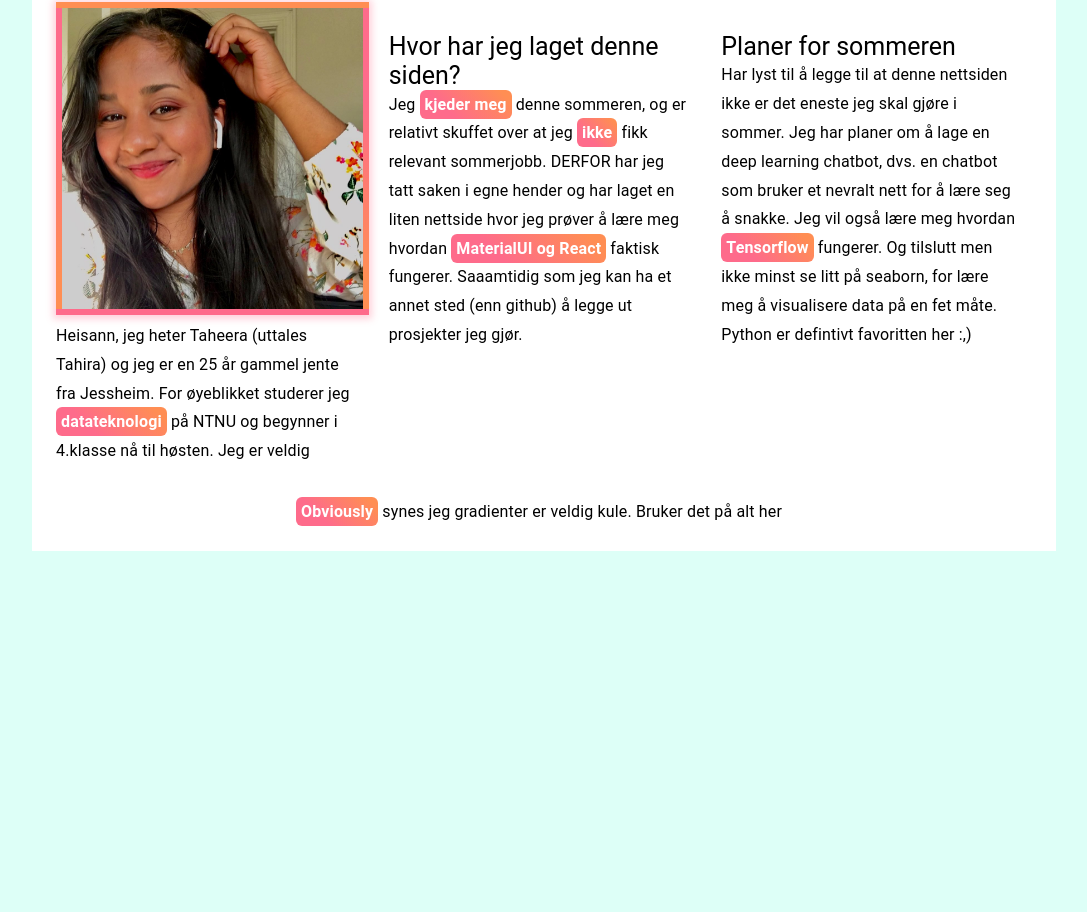
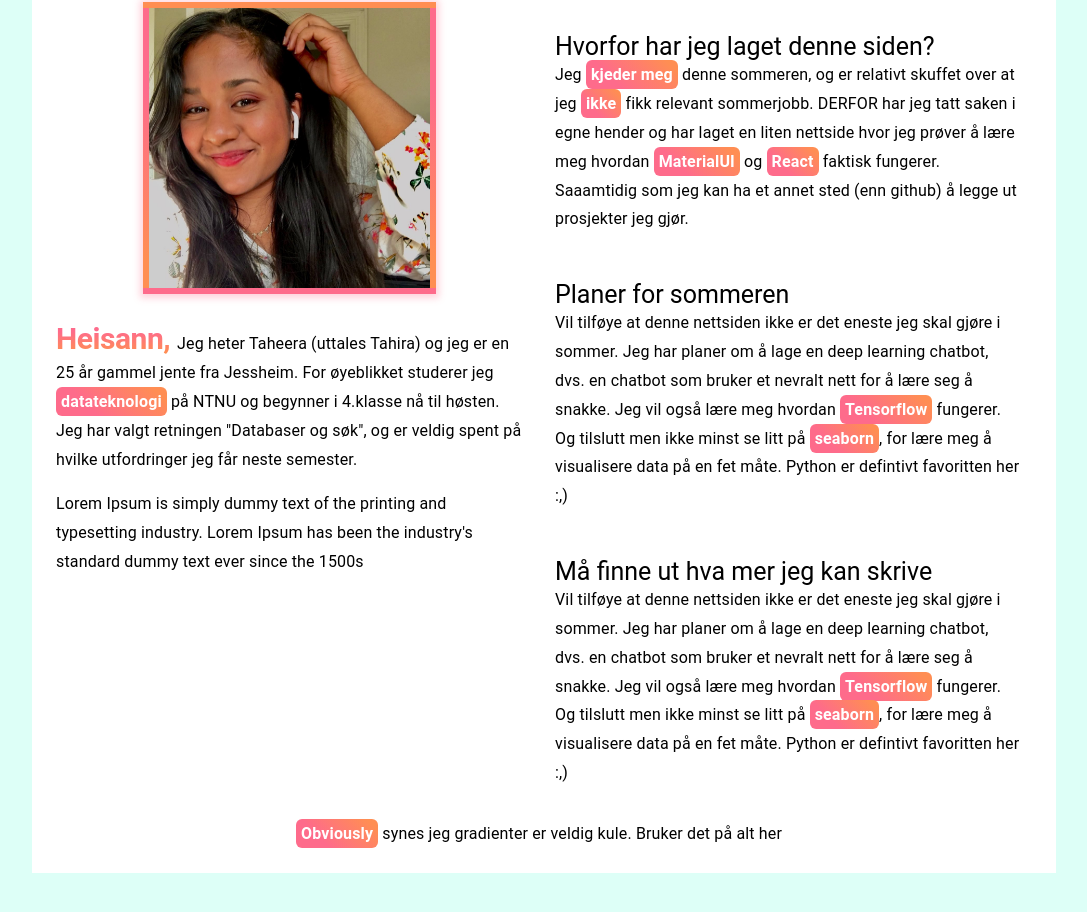
Before and after one commit to taheeraahmed/Making-a-react-app, a React (Create React App) app: page / in a window 1280 px wide. Shown: the part 442-1354 px from the top of the page, without its empty margins (96-1183 px from the left). Before the commit the page ends 1041 px from the top, so only its background shows below. Built offline with nearby package versions, Linux system fonts and the light colour scheme.

Commit message:
Minor fix

```diff
--- a/src/components/Navbar.js
+++ b/src/components/Navbar.js
@@ -22,6 +22,8 @@ import web from '../icons/web.svg'
 import drama from '../icons/drama.svg'
 import customerService from '../icons/customerService.svg'
 import ListTech2 from './ListTech/ListTech';
+import GridBase from "@material-ui/core/Grid";
+
 
 function TabPanel(props) {
   const { children, value, index, ...other } = props;
@@ -84,6 +86,10 @@ const useStyles = makeStyles({
     textAlign: 'left',
     fontSize: 25,
     paddingTop:30,
+  },
+  grid: {
+    flexGrow: 1,
+    padding: 0,
   }
 });
 
@@ -120,44 +126,59 @@ export default function Navbar() {
         <Grid container spacing={4}
           style ={{paddingTop: '23px', paddingRight:'10px'}}
           direction="row"
-          justify="center">
-          <Grid item xs={12} sm={4} >
-            <center>
-              <img src={JustMe} style ={{border: 'double 6px transparent', backgroundRepeat: 'no',background: "linear-gradient(#FE6B8B 30%, #FF8E53 90%)",boxShadow: '0 1px 7px 3px rgba(255, 105, 135, .3)',}} width="100%" alt="Bare et bilde av meg"/>
-            </center>
-            <Typography paragraph = {true} variant='body1' style={{lineHeight: '1.8'}}>
-                Heisann,
-                jeg heter Taheera (uttales Tahira) og jeg er en {Age} år gammel jente fra Jessheim.
+          justify="center"
+          classname={classes.grid}>
+          <Grid item xs={12} sm={6} lg={6} >
+              <center>
+              <img src={JustMe} style ={{border: 'double 6px transparent', marginBottom: 20, backgroundRepeat: 'no',background: "linear-gradient(#FE6B8B 30%, #FF8E53 90%)",boxShadow: '0 1px 7px 3px rgba(255, 105, 135, .3)',}} width="60%" alt="Bare et bilde av meg"/>
+              </center>
+            <Typography paragraph = {true} style={{lineHeight: '1.8'}}>
+                <Typography variant='h1' style={{fontSize: 30, display: 'inline', fontWeight:'bold',}}>Heisann, </Typography>
+                Jeg heter Taheera (uttales Tahira) og jeg er en {Age} år gammel jente fra Jessheim.
                 For øyeblikket studerer jeg <Highlighter word = 'datateknologi'/> på NTNU og begynner i 4.klasse nå til høsten.
-                Jeg er veldig
+                Jeg har valgt retningen "Databaser og søk", og er veldig spent på hvilke utfordringer jeg får neste semester.
+
+            </Typography>
+            <Typography paragraph = {true} style={{lineHeight: '1.8'}}>
+            Lorem Ipsum is simply dummy text of the printing and typesetting industry. Lorem Ipsum has been the industry's standard dummy text ever since the 1500s
             </Typography>
 
           </Grid>
-          <Grid item xs={12} sm={4} >
+          <Grid item xs={12} sm={6} lg={6} >
             <Typography variant='h3' className={ classes.h3 }>
-              Hvor har jeg laget denne siden?
+              Hvorfor har jeg laget denne siden?
             </Typography>
             <Typography paragraph = {true} style={{lineHeight: '1.8'}}>
-                Jeg <Highlighter word = 'kjeder meg'/> denne sommeren, og er relativt skuffet over at jeg <Highlighter word="ikke"/> fikk relevant sommerjobb. DERFOR har jeg
-                tatt saken i egne hender og har laget en liten nettside hvor jeg
-                prøver å lære meg hvordan <Highlighter word="MaterialUI og React"/> faktisk fungerer. Saaamtidig som jeg kan ha et annet sted (enn github) å legge
+                Jeg <Highlighter word = 'kjeder meg'/> denne sommeren, og er relativt skuffet over at jeg <Highlighter word="ikke"/> fikk
+                relevant sommerjobb. DERFOR har jeg tatt saken i egne hender og har laget en liten nettside hvor jeg
+                prøver å lære meg hvordan <Highlighter word="MaterialUI"/> og <Highlighter word="React"/> faktisk fungerer. Saaamtidig som jeg kan ha et annet sted (enn github) å legge
                 ut prosjekter jeg gjør.
             </Typography>
-
-          </Grid>
-          <Grid item xs={12} sm={4} >
-          <Typography variant='h3' className={ classes.h3 }>
+            <Typography variant='h3' className={ classes.h3 }>
               Planer for sommeren
             </Typography>
             <Typography paragraph = {true} style={{lineHeight: '1.8'}}>
-              Har lyst til å legge til at denne nettsiden ikke er det eneste jeg skal gjøre i sommer. Jeg har planer om å lage
+              Vil tilføye at denne nettsiden ikke er det eneste jeg skal gjøre i sommer. Jeg har planer om å lage
               en deep learning chatbot, dvs. en chatbot som bruker et nevralt nett for å lære seg å snakke. Jeg vil også
-              lære meg hvordan <Highlighter word="Tensorflow"/> fungerer. Og tilslutt men ikke minst se litt på seaborn, for lære meg å visualisere
+              lære meg hvordan <Highlighter word="Tensorflow"/> fungerer. Og tilslutt men ikke minst se litt på <Highlighter word="seaborn"/>, for lære meg å visualisere
               data på en fet måte.
               Python er defintivt favoritten her :,)
             </Typography>
 
+            <Typography variant='h3' className={ classes.h3 }>
+              Må finne ut hva mer jeg kan skrive
+            </Typography>
+            <Typography paragraph = {true} style={{lineHeight: '1.8'}}>
+              Vil tilføye at denne nettsiden ikke er det eneste jeg skal gjøre i sommer. Jeg har planer om å lage
+              en deep learning chatbot, dvs. en chatbot som bruker et nevralt nett for å lære seg å snakke. Jeg vil også
+              lære meg hvordan <Highlighter word="Tensorflow"/> fungerer. Og tilslutt men ikke minst se litt på <Highlighter word="seaborn"/>,
+              for lære meg å visualisere data på en fet måte.
+              Python er defintivt favoritten her :,)
+            </Typography>
+
+
           </Grid>
+
           <Typography paragraph = {true} style={{lineHeight: '1.8'}}>
               <Highlighter word = 'Obviously'/> synes jeg gradienter er veldig kule. Bruker det på alt her
             </Typography>
```
